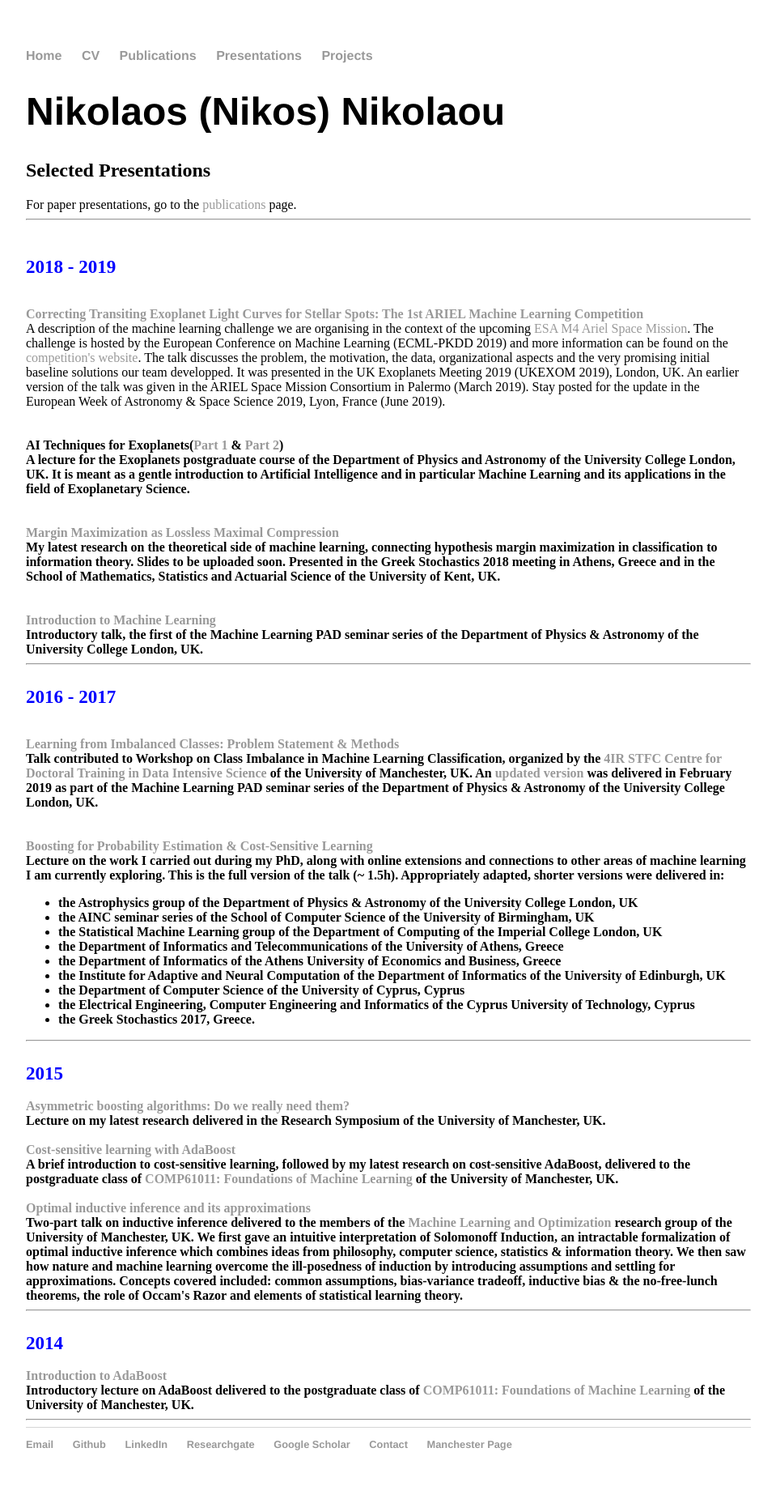
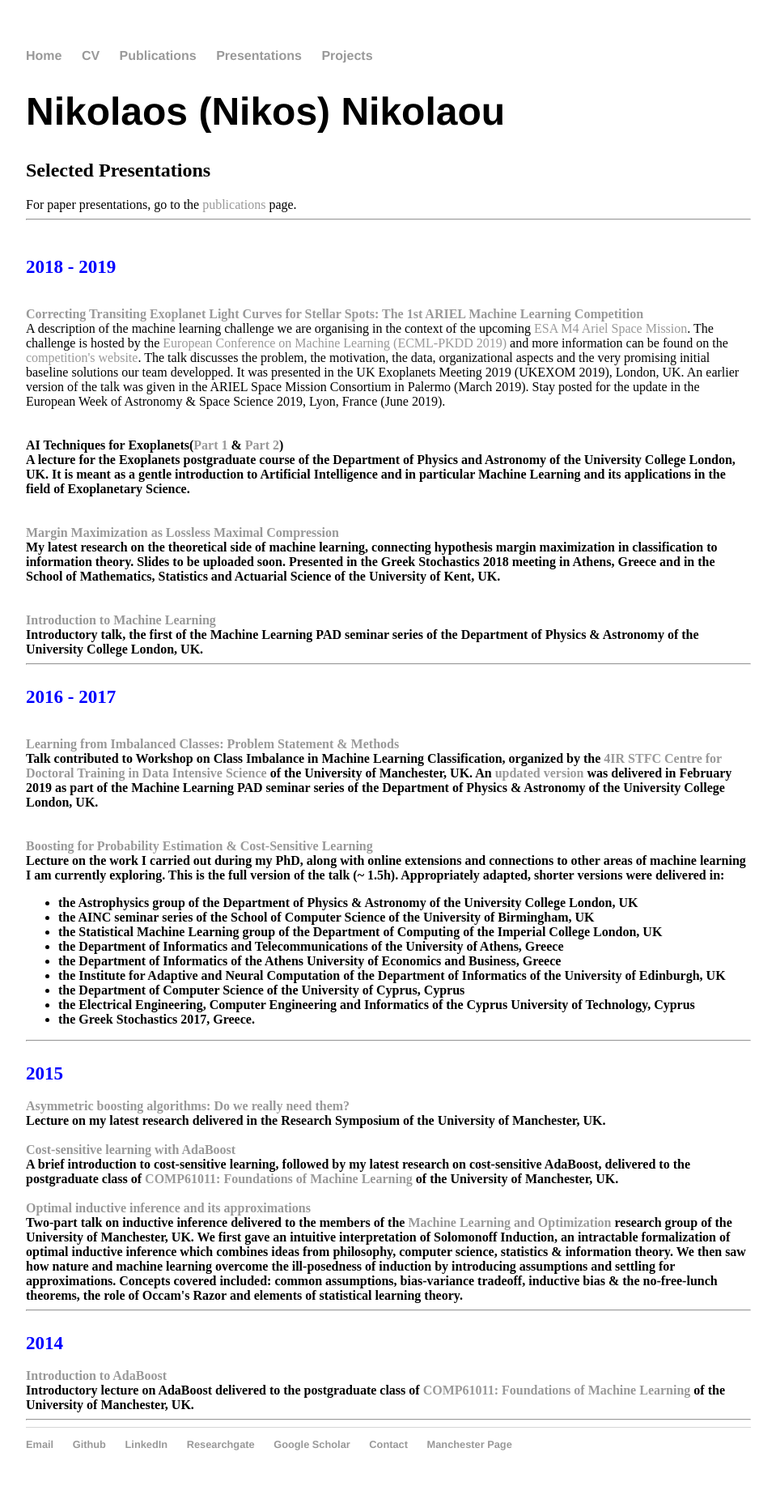
Before and after one commit to nnikolaou/nnikolaou.github.io, a Jekyll site: the page presentations.html, which Jekyll copies as it is, in a window 1280 px wide. Shown: the whole page at 81% size, without its empty margins (160-1119 px from the left). Built offline with Jekyll 4.4.1, drawn with Linux system fonts in a browser that asks for light colours; part of the change alters nothing that is shown.

```diff
--- a/presentations.html
+++ b/presentations.html
@@ -42,15 +42,16 @@ For paper presentations, go to the <a href="/publications">publications</a> page
 
 <br>
 
-<br><br><b><a href="/files/UKEXOM2019.pptx.zip" target="_blank">Correcting Transiting Exoplanet Light Curves for Stellar Spots: The 1st ARIEL Machine Learning Competition</a></b>
+<br><br><b><a href="/files/UKEXOM2019.pptx.zip" target="_blank">Correcting Transiting Exoplanet Light
+Curves for Stellar Spots: The 1st ARIEL Machine Learning Competition</a></b>
 <br> A description of the machine learning challenge we are organising in the context of the upcoming
-    <a href="https://ariel-spacemission.eu">ESA M4 Ariel Space Mission</a>.
-The challenge is hosted by the European Conference on Machine Learning (ECML-PKDD 2019) and more information can be found
-on the <a href="https://ariel-datachallenge.azurewebsites.net/ML">competition's website</a>. The talk discusses the problem,
-the motivation, the data, organizational aspects and the very promising initial baseline solutions our team developped. It
-was presented in the UK Exoplanets Meeting 2019 (UKEXOM 2019), London, UK. An earlier version of the talk was given in the
-ARIEL Space Mission Consortium in Palermo (March 2019). Stay posted for the update in the European Week of Astronomy & Space
-Science 2019, Lyon, France (June 2019).
+<a href="https://ariel-spacemission.eu">ESA M4 Ariel Space Mission</a>.
+The challenge is hosted by the <a href="http://ecmlpkdd2019.org">European Conference on Machine Learning (ECML-PKDD 2019)</a>
+and more information can be found on the <a href="https://ariel-datachallenge.azurewebsites.net/ML">competition's website</a>.
+The talk discusses the problem, the motivation, the data, organizational aspects and the very promising initial baseline
+solutions our team developped. It was presented in the UK Exoplanets Meeting 2019 (UKEXOM 2019), London, UK. An earlier
+version of the talk was given in the ARIEL Space Mission Consortium in Palermo (March 2019). Stay posted for the update
+in the European Week of Astronomy & Space Science 2019, Lyon, France (June 2019).
 
 
 <br>
```
